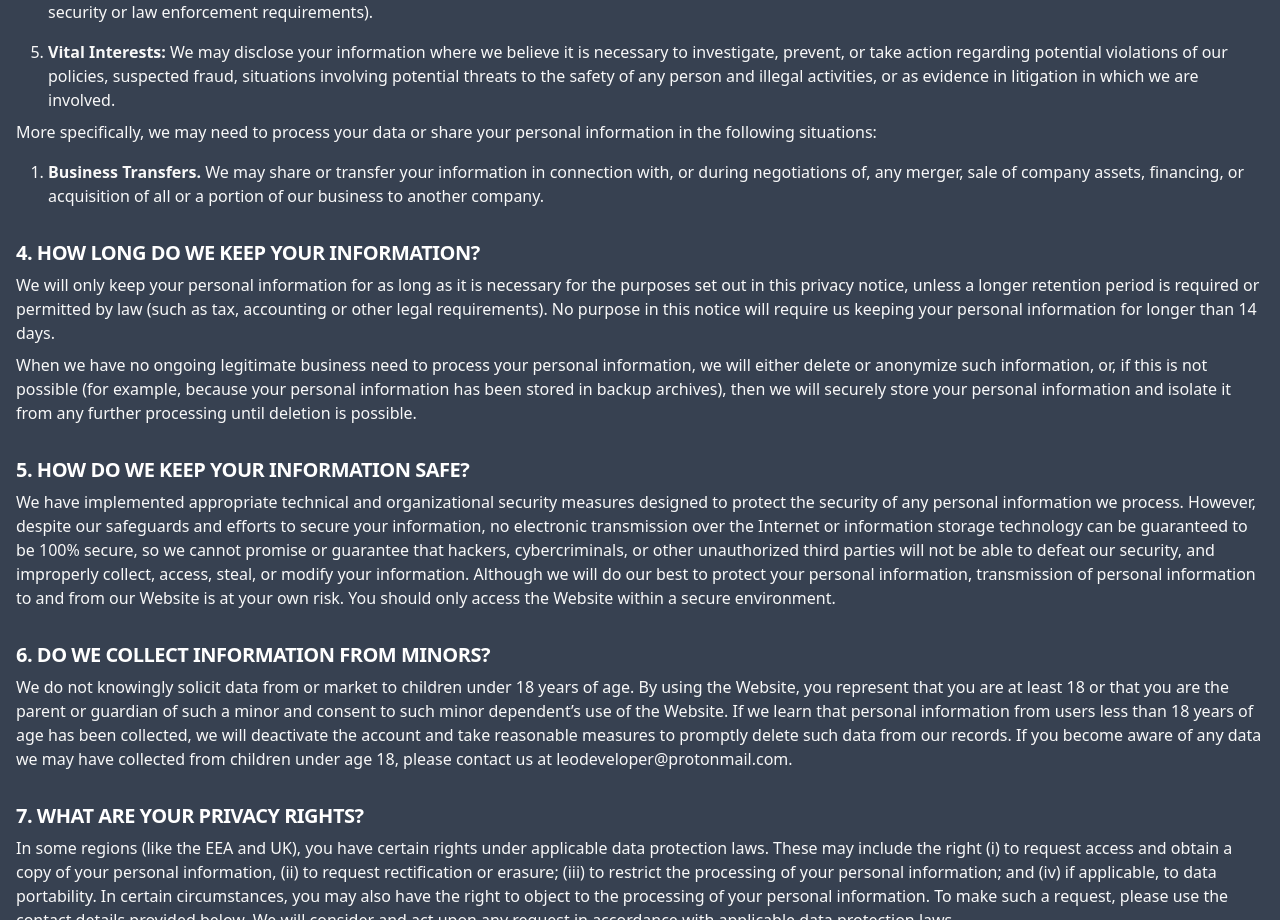
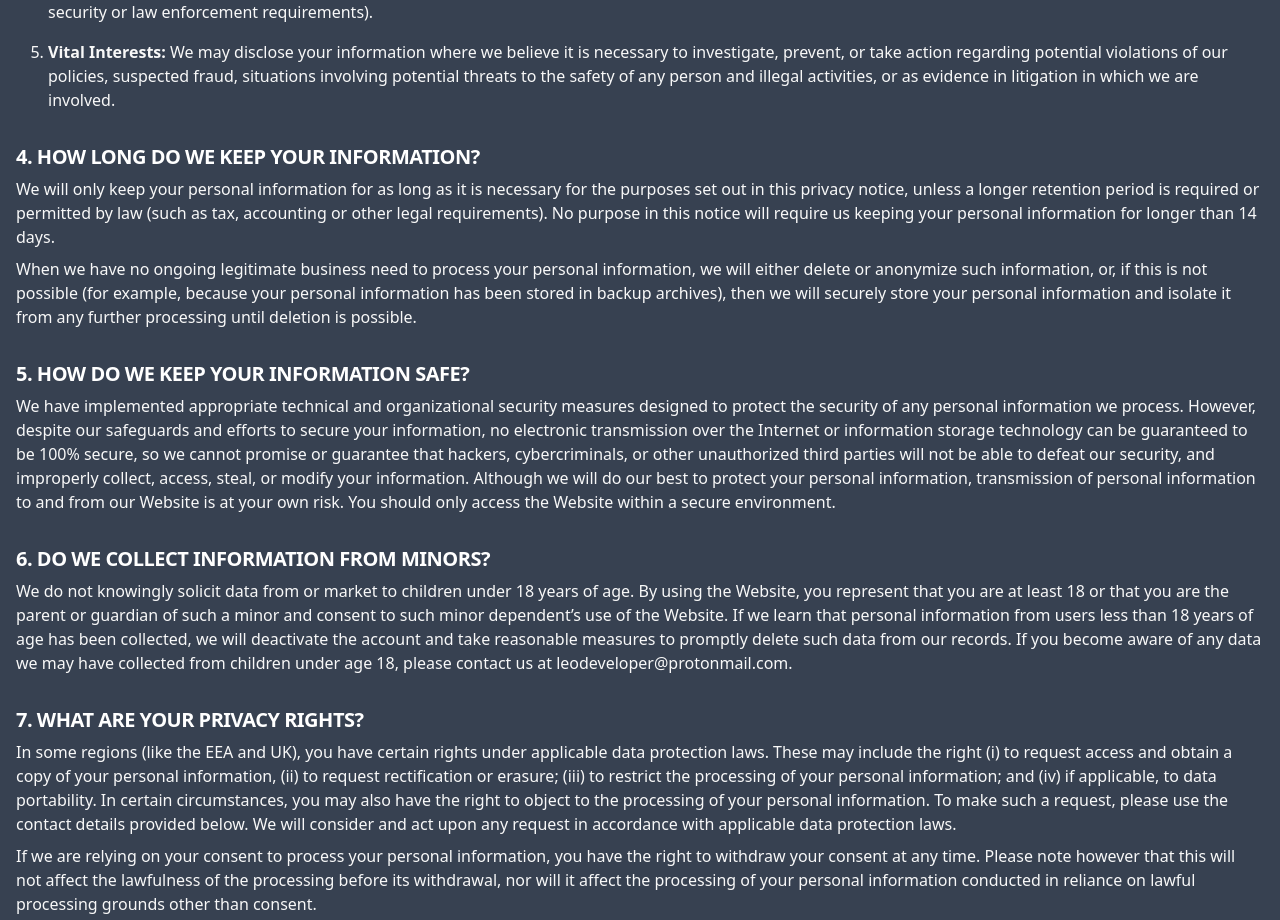
Before and after one commit to cleaner-bot/website, a Next.js app: page /privacy in a window 1280 px wide. Shown: the part 1622-2542 px from the top of the page. Built offline with nearby package versions, Linux system fonts and the light colour scheme.

Commit message:
add title, meta tags and remove company passage

```diff
--- a/pages/privacy.jsx
+++ b/pages/privacy.jsx
@@ -1,10 +1,18 @@
 
 import Link from "next/link";
+import Head from "next/head";
 
 
 export default function Privacy() {
     return (
         <article className="-container">
+            <Head>
+                <title>Mr. Clean - Privacy Policy</title>
+                <meta property="og:title" content="Mr. Clean - Privacy Policy" />
+                <meta property="og:type" content="article" />
+                <meta property="og:description" content="Privacy policy for Mr. Clean." />
+            </Head>
+
             <h1>
                 PRIVACY NOTICE
             </h1>
@@ -112,14 +120,6 @@ export default function Privacy() {
                     <bold>Vital Interests:</bold> We may disclose your information where we believe it is necessary to investigate, prevent, or take action regarding potential violations of our policies, suspected fraud, situations involving potential threats to the safety of any person and illegal activities, or as evidence in litigation in which we are involved.
                 </li>
             </ol>
-            <p>
-                More specifically, we may need to process your data or share your personal information in the following situations:
-            </p>
-            <ol>
-                <li>
-                    <bold>Business Transfers.</bold> We may share or transfer your information in connection with, or during negotiations of, any merger, sale of company assets, financing, or acquisition of all or a portion of our business to another company.
-                </li>
-            </ol>
 
             <h3>
                 4. HOW LONG DO WE KEEP YOUR INFORMATION?
```
